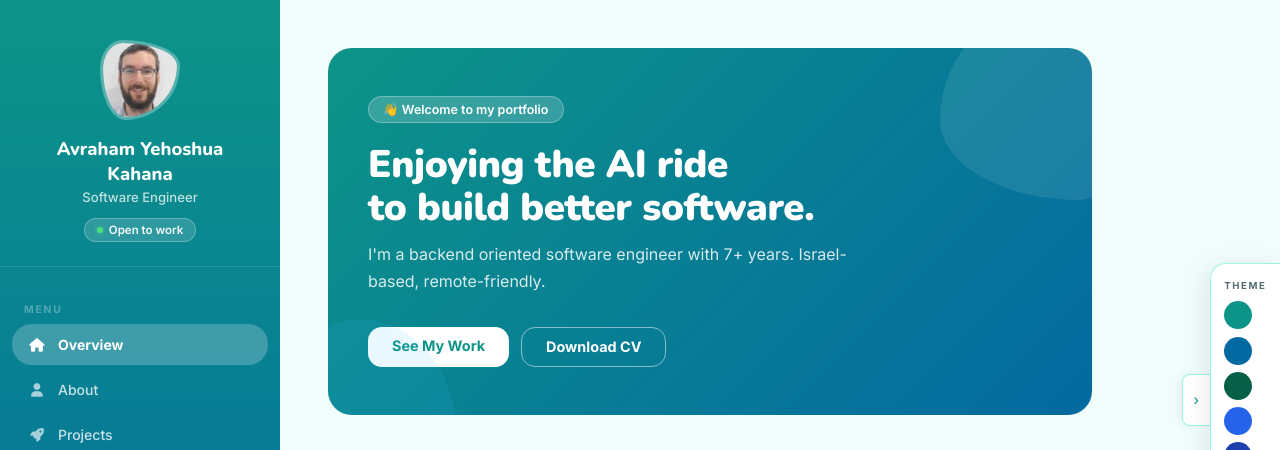
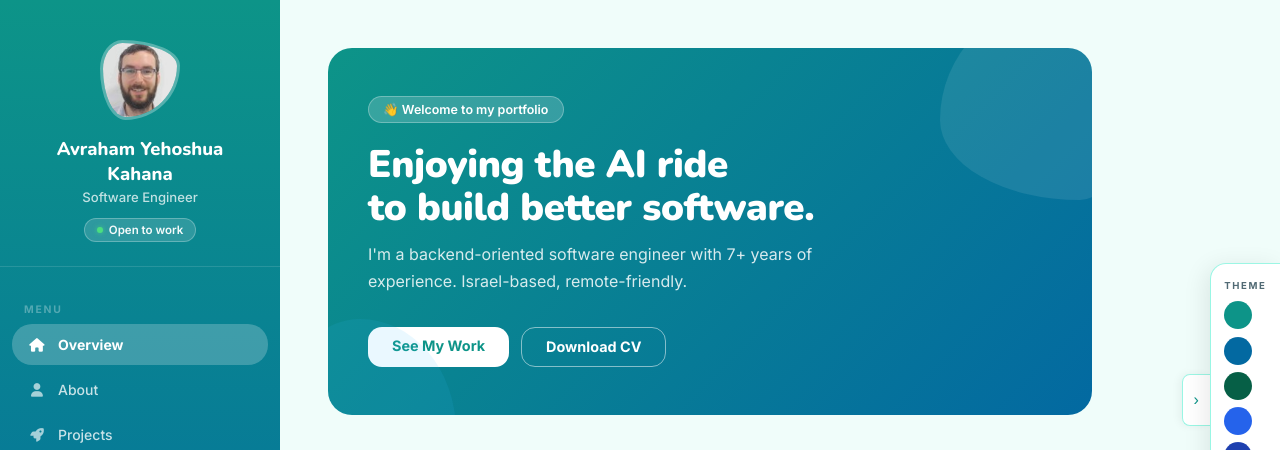
Before and after one commit to Veverke/Portfolio, a website built with Vite: page index.html in a window 1280 px wide. Shown: the top 450 px of the page. Built offline with nearby package versions, Linux system fonts and the light colour scheme; no server answers.

Commit message:
Update index.html
Co-authored-by: Copilot <175728472+Copilot@users.noreply.github.com>

```diff
--- a/index.html
+++ b/index.html
@@ -84,7 +84,7 @@
     <div id="hero" class="hero-section">
       <span class="hero-tag">👋 Welcome to my portfolio</span>
       <h1>Enjoying the AI ride<br>to build better software.</h1>
-      <p>I'm a backend oriented software engineer with 7+ years. Israel-based, remote-friendly.</p>
+      <p>I'm a backend-oriented software engineer with 7+ years of experience. Israel-based, remote-friendly.</p>
       <div class="hero-btns">
         <a href="#projects-section" class="hbtn hbtn-white">See My Work</a>
         <a href="cv.html" class="hbtn hbtn-outline">Download CV</a>
```
